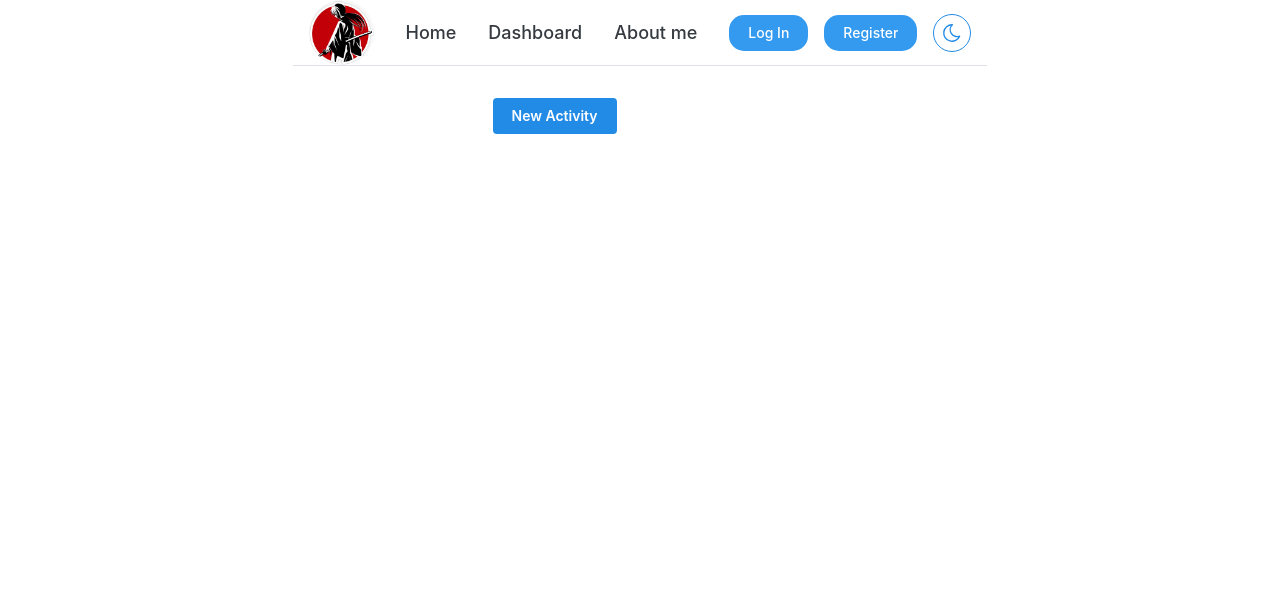
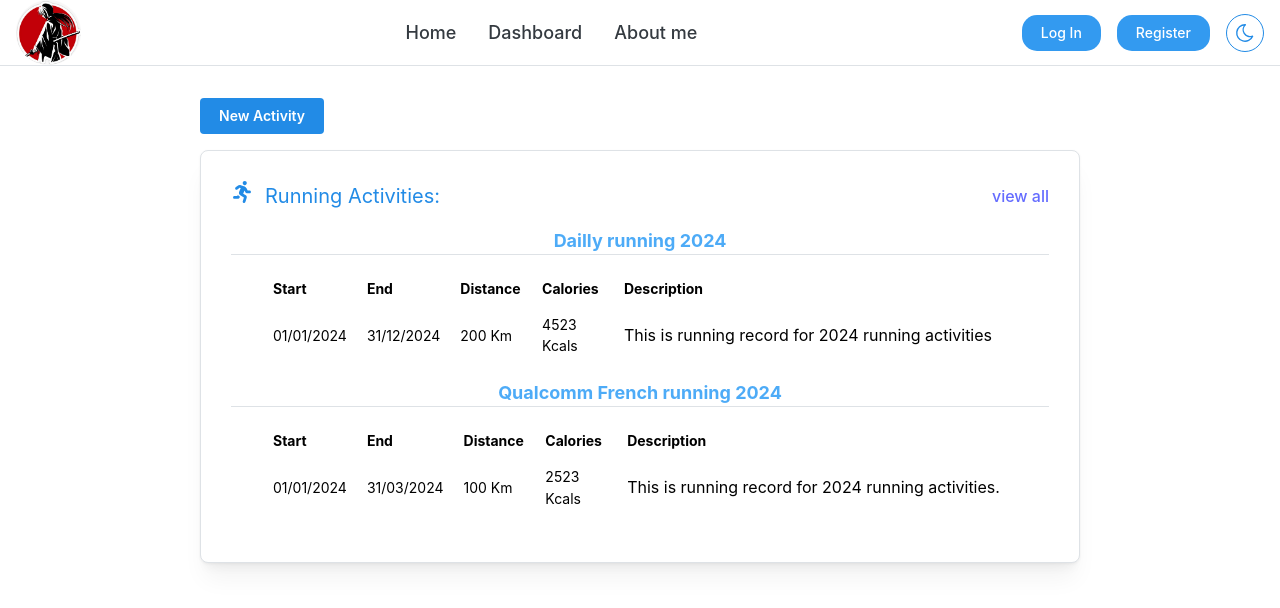
Before and after one commit to MinhHiepPHAM/backend_projects, a React (Vite) app in the folder task_manager/frontend/react-project/: page /users/1/activities in a window 1280 px wide. Shown: the top 608 px of the page. Built offline with nearby package versions, Linux system fonts and the light colour scheme; no server answers.

Commit message:
first draft of user activity page

```diff
--- a/task_manager/frontend/react-project/src/Activity.jsx
+++ b/task_manager/frontend/react-project/src/Activity.jsx
@@ -1,10 +1,17 @@
-import { Box, Button, Container, Group, Modal, MultiSelect, NativeSelect, Paper, Text, TextInput, Textarea, filterProps } from "@mantine/core";
+import {
+    Box, Button, Container, Divider, Flex, Group, Modal, MultiSelect,
+    NativeSelect, Paper, Table, Text, TextInput, Textarea,
+    Title
+} from "@mantine/core";
 import { useEffect, useState } from "react";
 import { useParams } from "react-router-dom";
-import {DateInput, DatePicker, DateTimePicker} from "@mantine/dates"
+import { DateInput, DatePicker, DateTimePicker } from "@mantine/dates"
 import { useDisclosure } from "@mantine/hooks";
 import { HeaderMegaMenu } from "./HeaderMegaMenu";
 import axios from "axios";
+import { FaRunning } from "react-icons/fa";
+import classes from './css/activity.module.css'
+import { MdDirectionsBike } from "react-icons/md";
 
 const username = localStorage.getItem('username');
 const token = localStorage.getItem('token');
@@ -156,6 +163,82 @@ function CreateNewActivity(props) {
 
 };
 
+function RunningActivity(props) {
+    const {uid} = props
+
+    const ActTitle = ({type}) => {
+        let ActIcon;
+        switch(type) {
+            case 'Running':
+                ActIcon = FaRunning;
+                break;
+            case 'Bicycle':
+                ActIcon = MdDirectionsBike;
+                break;
+            default:
+                console.log('type error:', type);
+
+        }
+
+        return (
+            <Group justify="space-between" mb={'md'}>
+                <Flex direction={'row'}>
+                    <ActIcon size={22} color="var(--mantine-color-blue-6)" className={classes.activityIcon}/>
+                    <Text ta="left" fz="xl" c='var(--mantine-color-blue-6)'>{type} Activities:</Text>
+                </Flex>
+                <a color='var(--mantine-color-blue-5)' href={`/users/${uid}/activities/running`}>view all</a>
+            </Group>
+        );
+    };
+
+    const activitiesInfo = [
+        {title: 'Dailly running 2024', distance: '200', calories: '4523', start:'01/01/2024', end: '31/12/2024', description:'This is running record for 2024 running activities'},
+        {title: 'Qualcomm French running 2024', distance: '100', calories: '2523', start:'01/01/2024', end: '31/03/2024', description:'This is running record for 2024 running activities.'},
+    ];
+
+    const runnings = activitiesInfo.map((act,i) => (
+    <div key={i}>
+        <div style={{textAlign: 'center', marginBottom: '10px'}}>
+            <Title order={4} c='var(--mantine-color-blue-4)'>
+                {act.title}
+            </Title>
+            <Divider></Divider>
+        </div>
+        <Table ml={'xl'} withRowBorders={false} mt={'md'} mb={'md'}>
+            <Table.Thead>
+                <Table.Tr justify='center'>
+                    <Table.Th w={'10%'}>Start</Table.Th>
+                    <Table.Th w={'10%'}>End</Table.Th>
+                    <Table.Th w={'10%'}>Distance</Table.Th>
+                    <Table.Th w={'10%'}>Calories</Table.Th>
+                    <Table.Th>Description</Table.Th>
+                </Table.Tr>
+            </Table.Thead>
+            <Table.Tbody>
+                <Table.Tr>
+                    <Table.Td>{act.start}</Table.Td>
+                    <Table.Td>{act.end}</Table.Td>
+                    <Table.Td>{act.distance} Km</Table.Td>
+                    <Table.Td>{act.calories} Kcals</Table.Td>
+                    <Table.Td><Text lineClamp={1}>{act.description}</Text></Table.Td>
+                </Table.Tr>
+            </Table.Tbody>
+        </Table>
+    </div>
+    ));
+
+    return (
+        <>
+        {/* <Title c={'var(--mantine-color-blue-8)'}>Running Activities</Title> */}
+        <Paper withBorder shadow="md" p={30} radius="md" mt={'md'} className={classes.activityBackground}>
+            <ActTitle type='Running' />
+            {runnings}
+        </Paper>
+        </>
+
+    )
+}
+
 function ActivityPage() {
     const {uid} = useParams();
     const [usernames, setUsernames] = useState([]);
@@ -184,6 +267,7 @@ function ActivityPage() {
             <HeaderMegaMenu/>
             <Box ml={'200px'} mr={'200px'} >
                 <CreateNewActivity usernames={usernames}/>
+                <RunningActivity uid={uid} />
             </Box>
 
         </Box>
--- /dev/null
+++ b/task_manager/frontend/react-project/src/css/activity.module.css
@@ -0,0 +1,8 @@
+.activityBackground {
+	background-color: light-dark(var(--mantine-color-white), var(--mantine-color-dark-4));
+}
+
+.activityIcon {
+	margin-right: var(--mantine-spacing-sm);
+	color: light-dark(var(--mantine-color-gray-8), var(--mantine-color-dark-2));
+}
```
